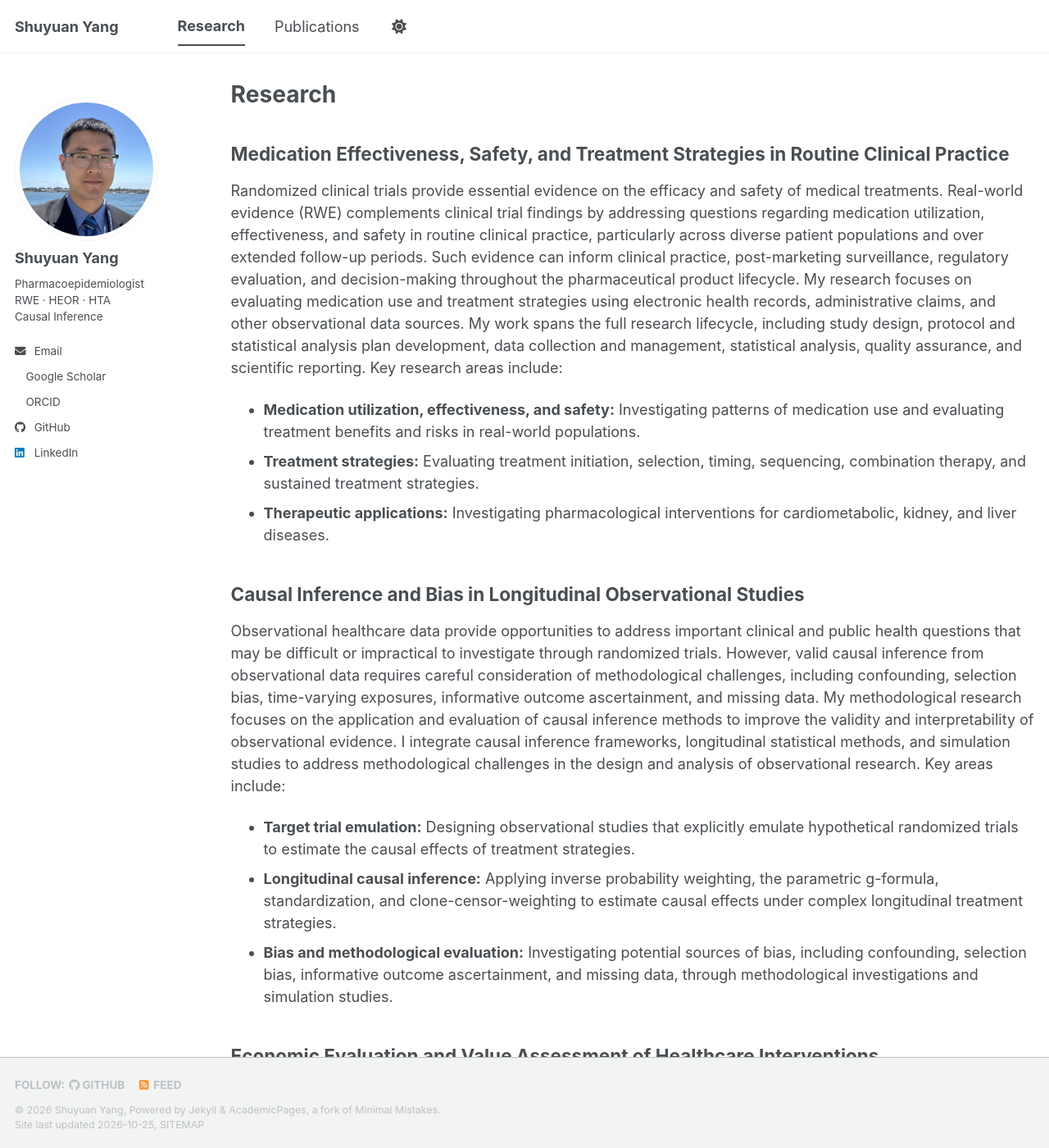
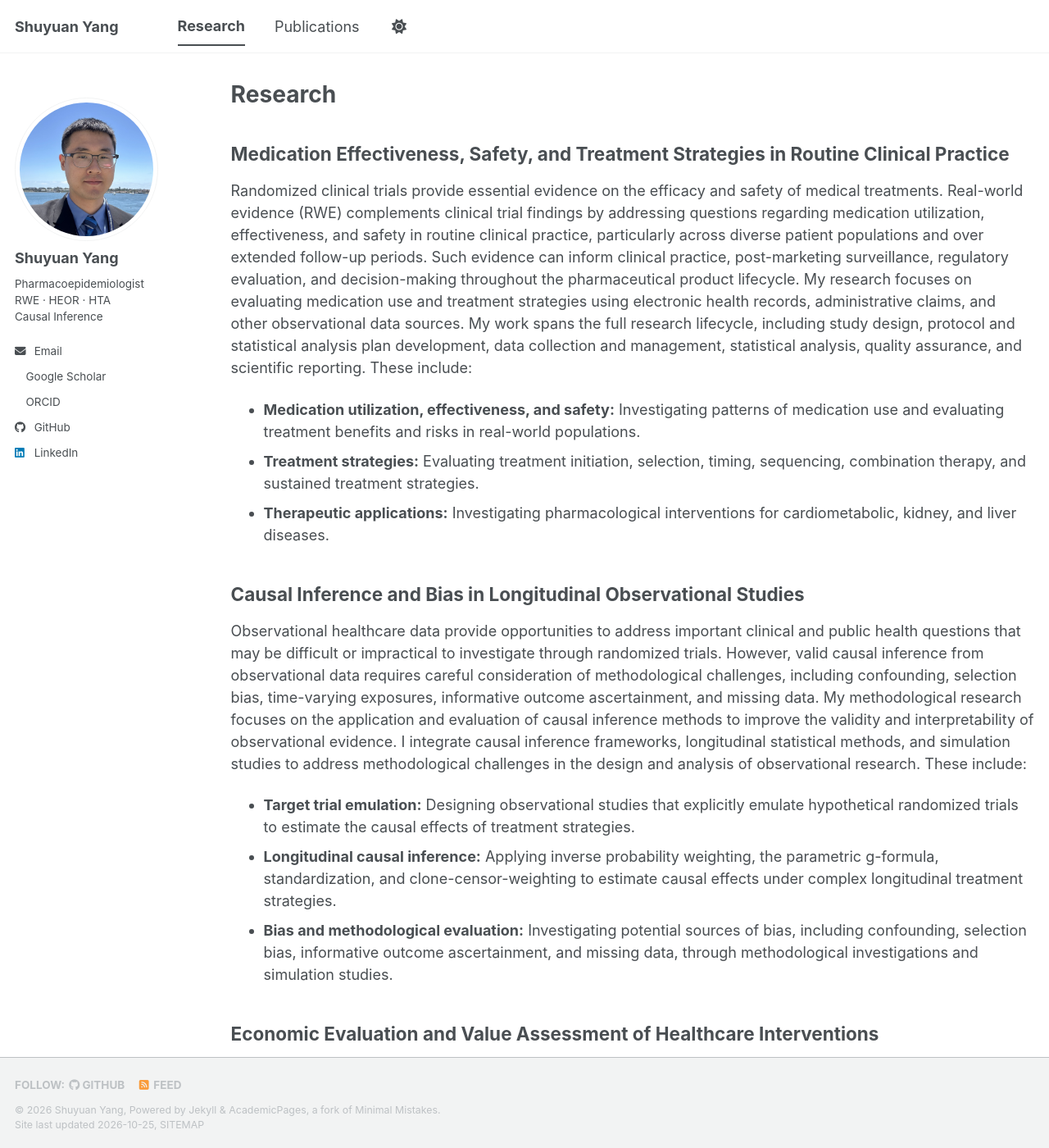
Before and after one commit to yang-shuyuan/yang-shuyuan.github.io, a Jekyll site: the page built from _pages/research.md, in a window 1280 px wide and 1400 px high. Shown: the whole window at 82% size. Built offline with Jekyll 4.4.1, drawn with Linux system fonts in a browser that asks for light colours; a style sheet for code colours, icons or effects is not loaded; some of the changed text lies outside the part shown.

Commit message:
Update research.md

```diff
--- a/_pages/research.md
+++ b/_pages/research.md
@@ -7,7 +7,7 @@ author_profile: true
 
 ## Medication Effectiveness, Safety, and Treatment Strategies in Routine Clinical Practice
 
-Randomized clinical trials provide essential evidence on the efficacy and safety of medical treatments. Real-world evidence (RWE) complements clinical trial findings by addressing questions regarding medication utilization, effectiveness, and safety in routine clinical practice, particularly across diverse patient populations and over extended follow-up periods. Such evidence can inform clinical practice, post-marketing surveillance, regulatory evaluation, and decision-making throughout the pharmaceutical product lifecycle. My research focuses on evaluating medication use and treatment strategies using electronic health records, administrative claims, and other observational data sources. My work spans the full research lifecycle, including study design, protocol and statistical analysis plan development, data collection and management, statistical analysis, quality assurance, and scientific reporting. Key research areas include:
+Randomized clinical trials provide essential evidence on the efficacy and safety of medical treatments. Real-world evidence (RWE) complements clinical trial findings by addressing questions regarding medication utilization, effectiveness, and safety in routine clinical practice, particularly across diverse patient populations and over extended follow-up periods. Such evidence can inform clinical practice, post-marketing surveillance, regulatory evaluation, and decision-making throughout the pharmaceutical product lifecycle. My research focuses on evaluating medication use and treatment strategies using electronic health records, administrative claims, and other observational data sources. My work spans the full research lifecycle, including study design, protocol and statistical analysis plan development, data collection and management, statistical analysis, quality assurance, and scientific reporting. These include:
 
 - **Medication utilization, effectiveness, and safety:** Investigating patterns of medication use and evaluating treatment benefits and risks in real-world populations.
 - **Treatment strategies:** Evaluating treatment initiation, selection, timing, sequencing, combination therapy, and sustained treatment strategies.
@@ -15,7 +15,7 @@ Randomized clinical trials provide essential evidence on the efficacy and safety
 
 ## Causal Inference and Bias in Longitudinal Observational Studies
 
-Observational healthcare data provide opportunities to address important clinical and public health questions that may be difficult or impractical to investigate through randomized trials. However, valid causal inference from observational data requires careful consideration of methodological challenges, including confounding, selection bias, time-varying exposures, informative outcome ascertainment, and missing data. My methodological research focuses on the application and evaluation of causal inference methods to improve the validity and interpretability of observational evidence. I integrate causal inference frameworks, longitudinal statistical methods, and simulation studies to address methodological challenges in the design and analysis of observational research. Key areas include:
+Observational healthcare data provide opportunities to address important clinical and public health questions that may be difficult or impractical to investigate through randomized trials. However, valid causal inference from observational data requires careful consideration of methodological challenges, including confounding, selection bias, time-varying exposures, informative outcome ascertainment, and missing data. My methodological research focuses on the application and evaluation of causal inference methods to improve the validity and interpretability of observational evidence. I integrate causal inference frameworks, longitudinal statistical methods, and simulation studies to address methodological challenges in the design and analysis of observational research. These include:
 
 - **Target trial emulation:** Designing observational studies that explicitly emulate hypothetical randomized trials to estimate the causal effects of treatment strategies.
 - **Longitudinal causal inference:** Applying inverse probability weighting, the parametric g-formula, standardization, and clone-censor-weighting to estimate causal effects under complex longitudinal treatment strategies.
@@ -23,7 +23,7 @@ Observational healthcare data provide opportunities to address important clinica
 
 ## Economic Evaluation and Value Assessment of Healthcare Interventions
 
-Evaluating healthcare interventions requires consideration of their clinical effectiveness, safety, economic consequences, and broader implications for healthcare systems. Health economics and outcomes research (HEOR) and health technology assessment (HTA) provide complementary approaches to integrating clinical, economic, and patient-centered evidence to assess the value of healthcare interventions. My research focuses on the integration of real-world evidence, economic evaluation, decision-analytic modeling, and evidence synthesis to inform healthcare resource allocation, reimbursement, market access, and health policy decisions. Key areas include:
+Evaluating healthcare interventions requires consideration of their clinical effectiveness, safety, economic consequences, and broader implications for healthcare systems. Health economics and outcomes research (HEOR) and health technology assessment (HTA) provide complementary approaches to integrating clinical, economic, and patient-centered evidence to assess the value of healthcare interventions. My research focuses on the integration of real-world evidence, economic evaluation, decision-analytic modeling, and evidence synthesis to inform healthcare resource allocation, reimbursement, market access, and health policy decisions. These include:
 
 - **Healthcare resource utilization and costs:** Assessing healthcare utilization, treatment-related costs, and economic outcomes associated with medical interventions.
 - **Economic evaluation:** Applying cost-effectiveness analysis, cost-utility analysis, and decision-analytic modeling to evaluate the economic value of healthcare interventions.
```
